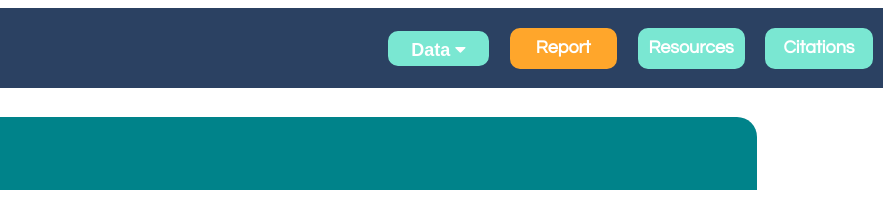
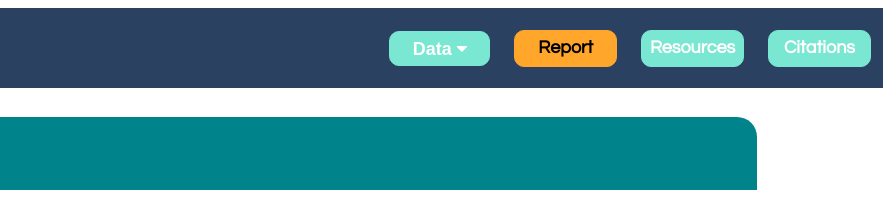
Before and after one commit to michaelgov/PandaCapstone, a website: page public/report.html in a window 1280 px wide. Shown: the top 207 px of the page, 389-1280 px from the left. Drawn offline with Linux system fonts and the light colour scheme.

Commit message:
added nav bar color

```diff
--- a/public/stylesheets/style.css
+++ b/public/stylesheets/style.css
@@ -67,11 +67,11 @@ a, button {
     padding: 0;
     border-color: #7AE7D2;
     border-style: solid;
-    border-width: 100%;
+    border-width: 1px;
 }
 
 .active {
     background: #FFA62B;
     border-color: #FFA62B;
-
+    color: black;
 }
```
